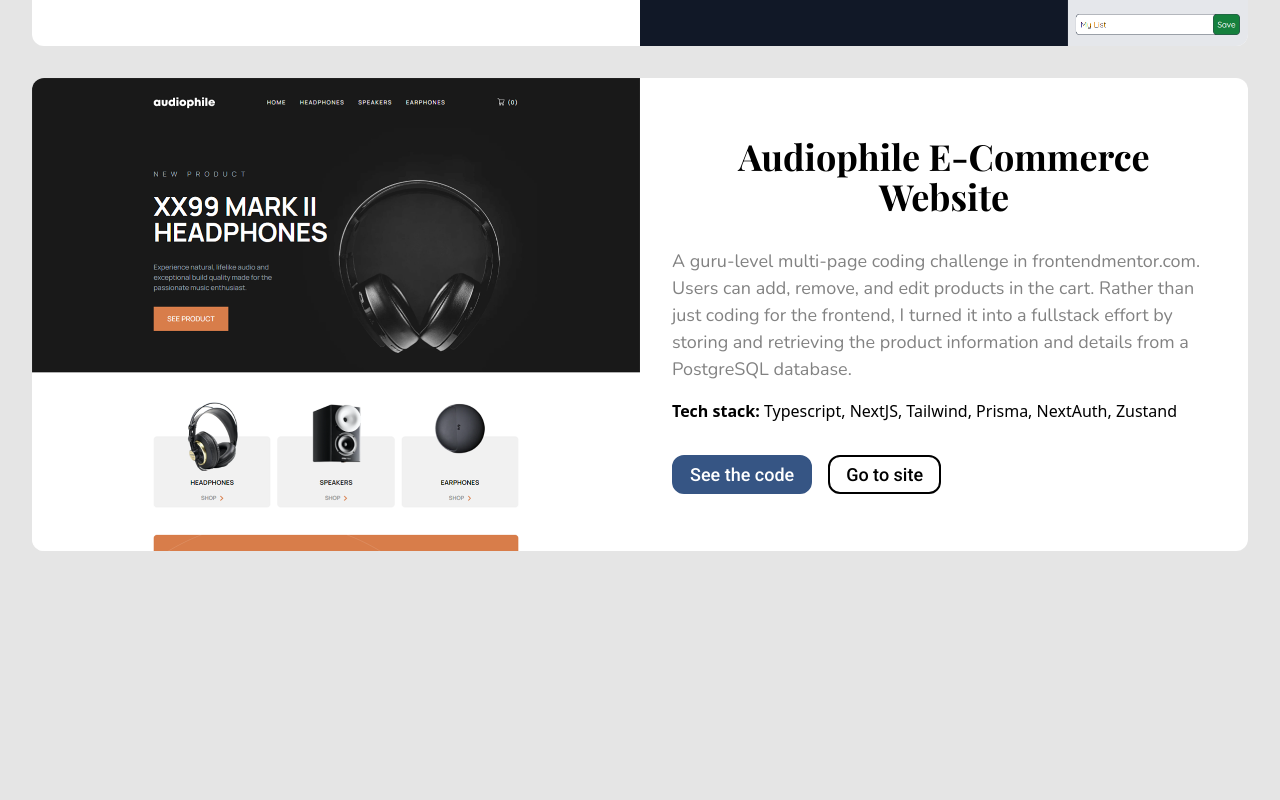
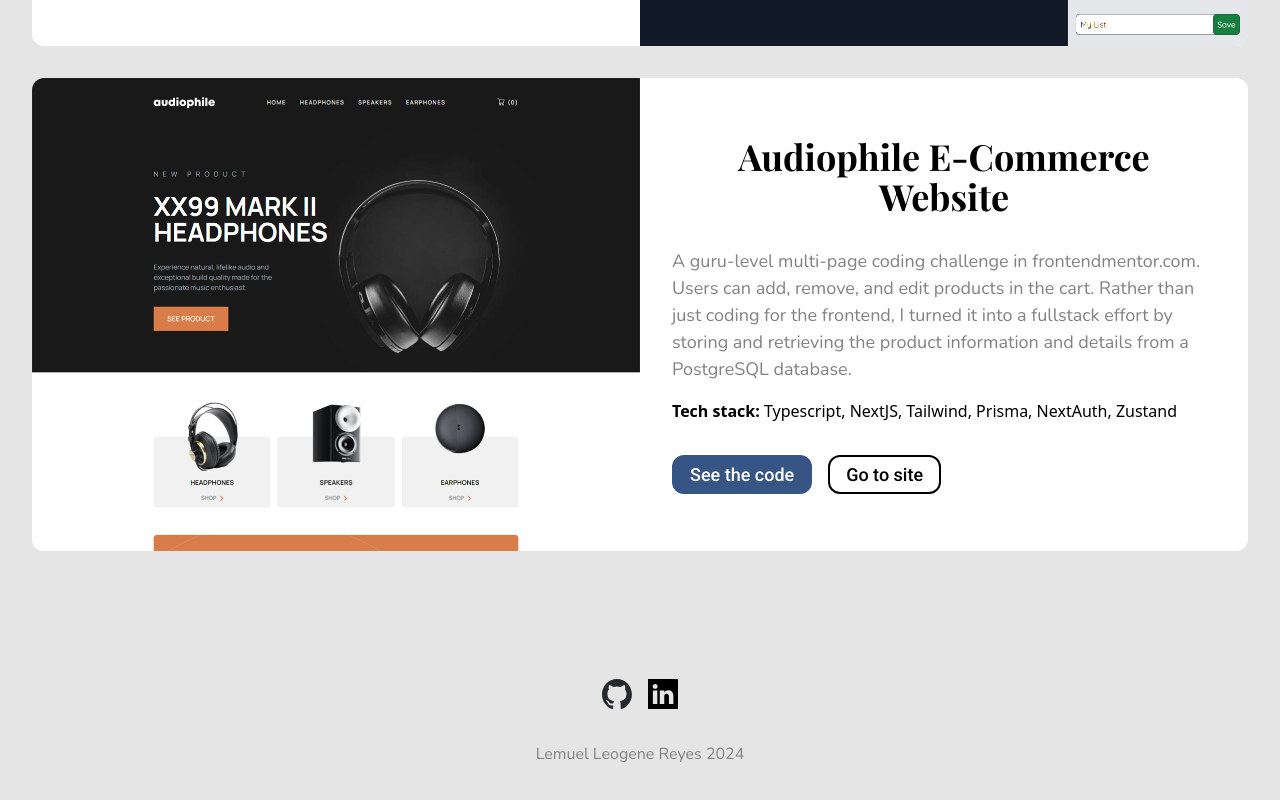
Before and after one commit to lemreyes/portfolio2024, a React (Vite) app: page / in a window 1280 px wide. Shown: the part 1871-2671 px from the top of the page. Before the commit the page ends 2422 px from the top, so only its background shows below. Built offline with nearby package versions, Linux system fonts and the light colour scheme.

Commit message:
footer layout

```diff
--- a/src/App.css
+++ b/src/App.css
@@ -3,6 +3,7 @@
   margin: 0 auto;
   padding-left: 2rem;
   padding-right: 2rem;
+  padding-bottom: 4rem;
   text-align: center;
   background-color: #e5e5e5;
 }
--- a/src/App.tsx
+++ b/src/App.tsx
@@ -1,4 +1,5 @@
 import "./App.css";
+import Footer from "./components/Footer";
 import Hero from "./components/Hero";
 import Navbar from "./components/Navbar";
 import Projects from "./components/Projects";
@@ -11,6 +12,7 @@ function App() {
       <Hero />
       <Skills />
       <Projects />
+      <Footer />
     </>
   );
 }
--- /dev/null
+++ b/src/components/Footer.tsx
@@ -0,0 +1,16 @@
+import github_icon from "../assets/github-mark.svg";
+import linkedin_icon from "../assets/linkedin_icon.svg";
+
+export default function Footer() {
+  return (
+    <footer className="mt-32">
+      <div className="flex flex-row gap-4 items-center justify-center mb-8">
+        <img src={github_icon} width={30} alt="github icon" />
+        <img src={linkedin_icon} width={30} alt="linkedin icon" />
+      </div>
+      <span className="nunito text-[16px] text-regularText">
+        Lemuel Leogene Reyes 2024
+      </span>
+    </footer>
+  );
+}
```
